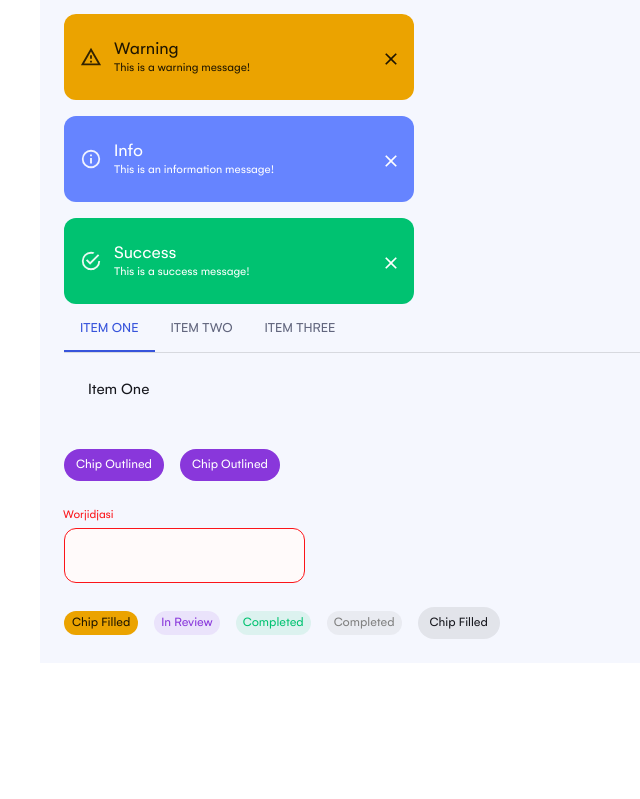
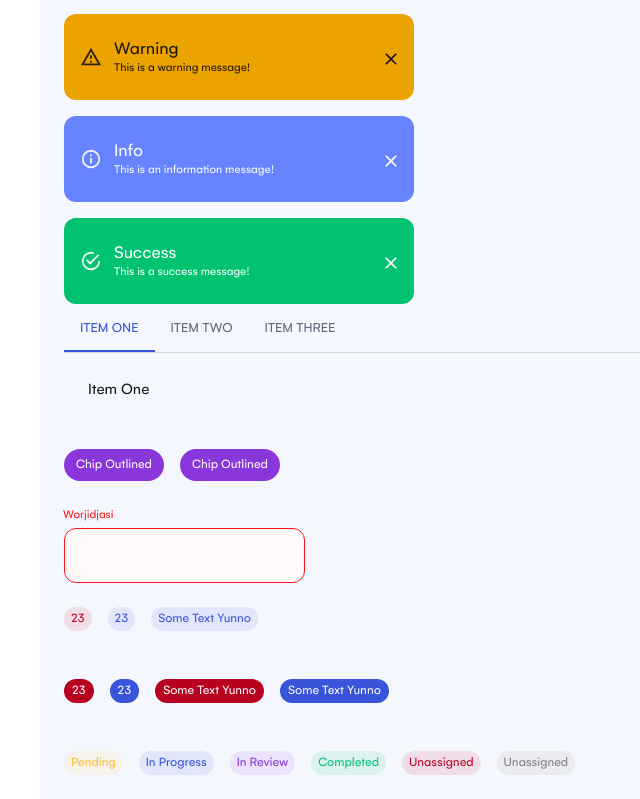
Before and after one commit to SkillBrainFrontend/Semicolon-Task-Manager-Andromeda, a React (Create React App) app: page /test in a window 1280 px wide. Shown: the part 1001-1800 px from the top of the page, without its empty margins (0-640 px from the left). Before the commit the page ends 1664 px from the top, so only its background shows below. Built offline with nearby package versions, Linux system fonts and the light colour scheme.

Commit message:
second commit

```diff
--- a/src/pages/TestPage.jsx
+++ b/src/pages/TestPage.jsx
@@ -195,6 +195,32 @@ function Test() {
 					<Chip color="accent" label="Chip Outlined" />
 				</Stack>
 				<Input error label="Worjidjasi" />
+
+				<Stack
+					alignItems="center"
+					direction="row"
+					justifyContent="flex-start"
+					spacing={2}
+					sx={{ width: "100%", padding: theme.spacing(3, 0) }}
+				>
+					<Chip extraColor="wine" label="23" size="small" variant="outlined" />
+					<Chip extraColor="primary" label="23" size="small" variant="outlined" />
+					<Chip extraColor="primary" label="Some Text Yunno" size="small" variant="outlined" />
+				</Stack>
+
+				<Stack
+					alignItems="center"
+					direction="row"
+					justifyContent="flex-start"
+					spacing={2}
+					sx={{ width: "100%", padding: theme.spacing(3, 0) }}
+				>
+					<Chip color="secondary" label="23" size="small" variant="contained"/>
+					<Chip color="primary" label="23" size="small"variant="contained"/>
+					<Chip color="secondary" label="Some Text Yunno" size="small" variant="contained"/>
+					<Chip color="primary" label="Some Text Yunno" size="small" variant="contained"/>
+				</Stack>
+
 				<Stack
 					alignItems="center"
 					direction="row"
@@ -203,10 +229,16 @@ function Test() {
 					sx={{ width: "100%", padding: theme.spacing(3, 0) }}
 				>
 					<Chip
-						color="warning"
-						extraColor="success"
-						label="Chip Filled"
+						extraColor="yellow"
+						label="Pending"
 						size="small"
+						variant="outlined"
+					/>
+					<Chip
+						extraColor="primary"
+						label="In Progress"
+						size="small"
+						variant="outlined"
 					/>
 					<Chip
 						extraColor="accent"
@@ -221,12 +253,17 @@ function Test() {
 						variant="outlined"
 					/>
 					<Chip
-						extraColor="tests"
-						label="Completed"
+						extraColor="wine"
+						label="Unassigned"
 						size="small"
 						variant="outlined"
 					/>
-					<Chip label="Chip Filled" size="large" />
+					<Chip
+						extraColor="gray"
+						label="Unassigned"
+						size="small"
+						variant="outlined"
+					/>
 				</Stack>
 			</Container>
 		</div>
```
